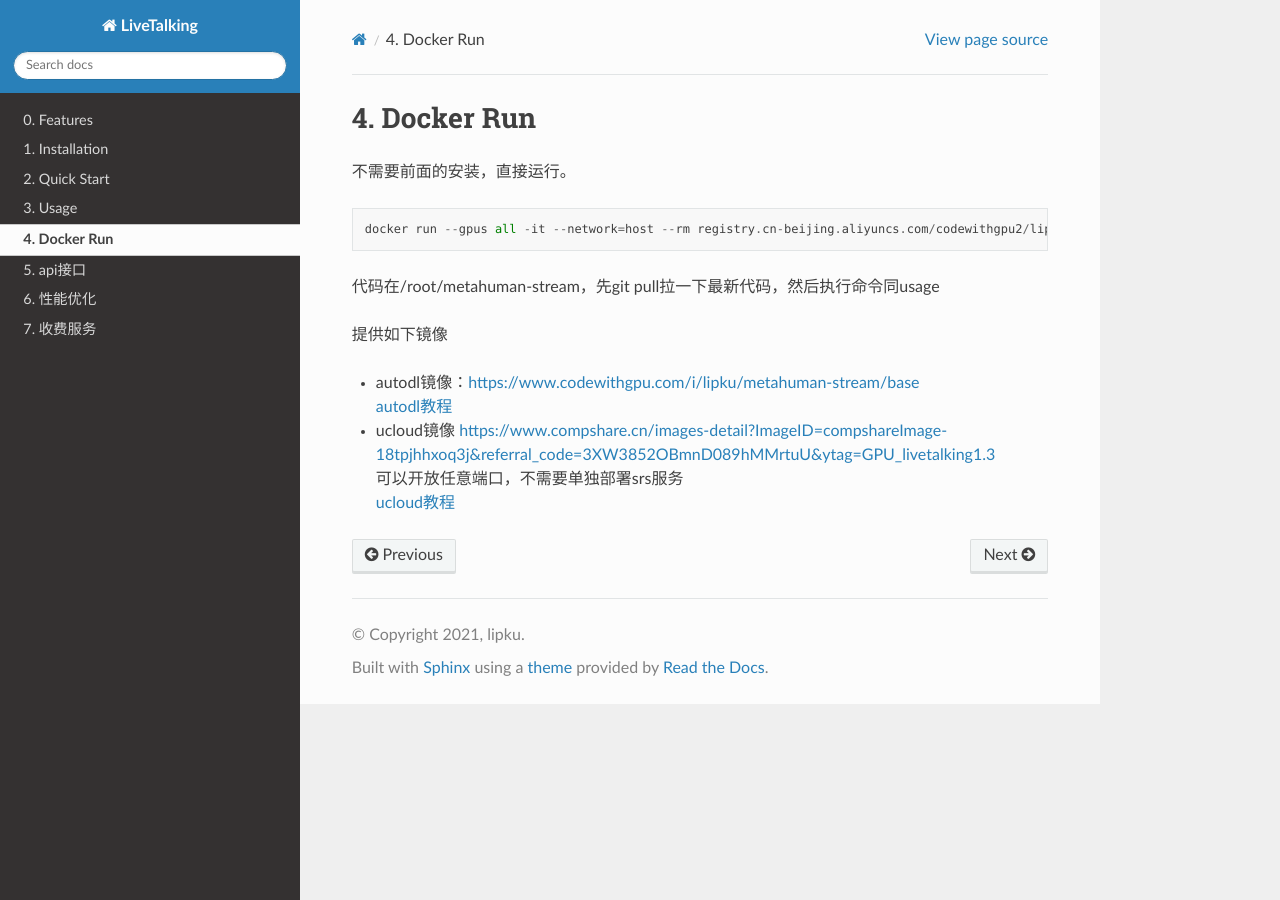
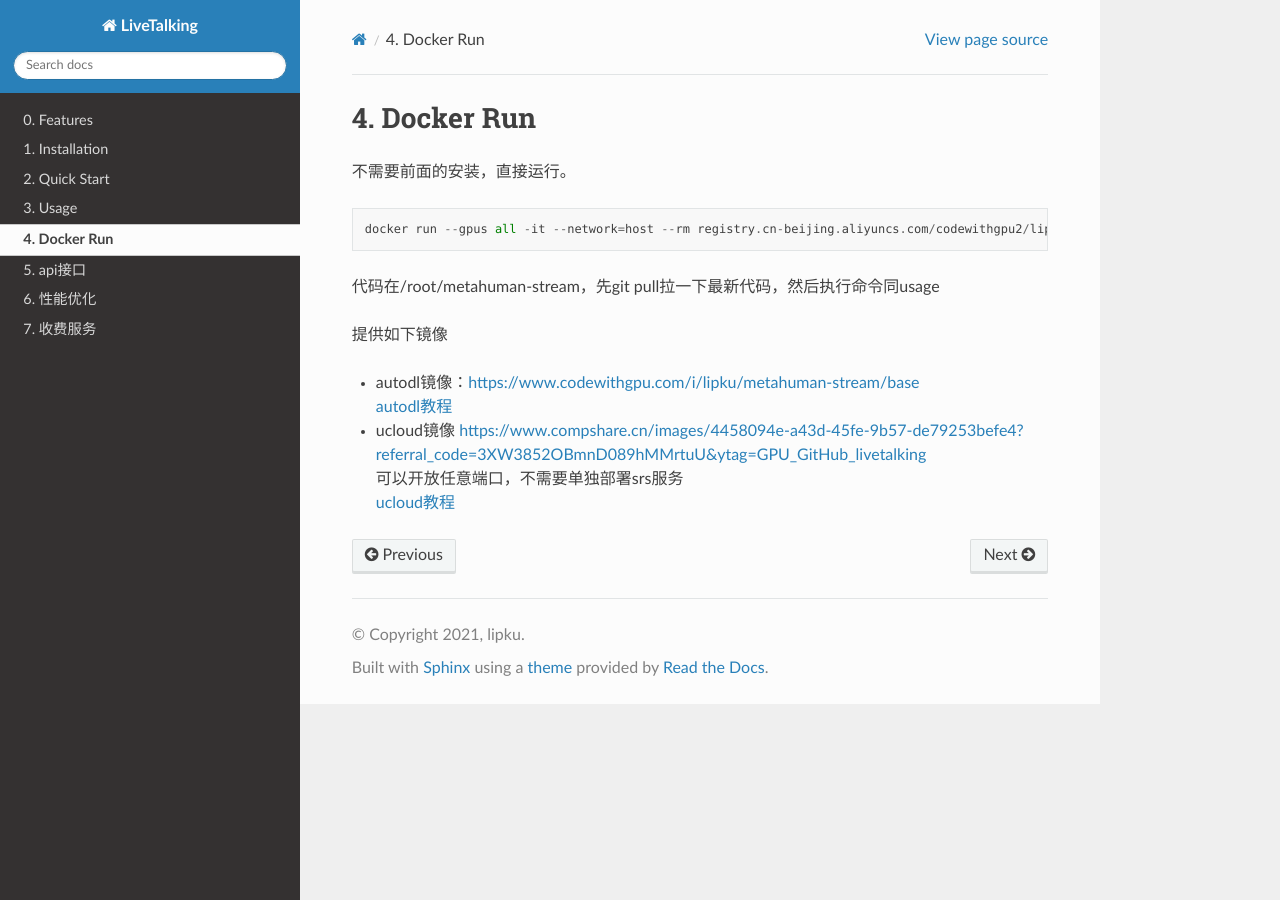
Before and after one commit to lipku/livetalking-doc, a Sphinx documentation site: the page built from docs/source/docker.md, in a window 1280 px wide. Built offline with Sphinx 7.4.7 and the Read the Docs theme 3.1.0, drawn with Linux system fonts in a browser that asks for light colours; some of the changed lines change nothing that is shown.

Commit message:
update docker

```diff
--- a/docs/source/docker.md
+++ b/docs/source/docker.md
@@ -8,6 +8,6 @@ docker run --gpus all -it --network=host --rm registry.cn-beijing.aliyuncs.com/c
 提供如下镜像
 - autodl镜像：<https://www.codewithgpu.com/i/lipku/metahuman-stream/base>
 [autodl教程](autodl/README.md)
-- ucloud镜像 <https://www.compshare.cn/images-detail?ImageID=compshareImage-18tpjhhxoq3j&referral_code=3XW3852OBmnD089hMMrtuU&ytag=GPU_livetalking1.3>
+- ucloud镜像 <https://www.compshare.cn/images/4458094e-a43d-45fe-9b57-de79253befe4?referral_code=3XW3852OBmnD089hMMrtuU&ytag=GPU_GitHub_livetalking>
 可以开放任意端口，不需要单独部署srs服务
 [ucloud教程](ucloud/ucloud.md)
```
